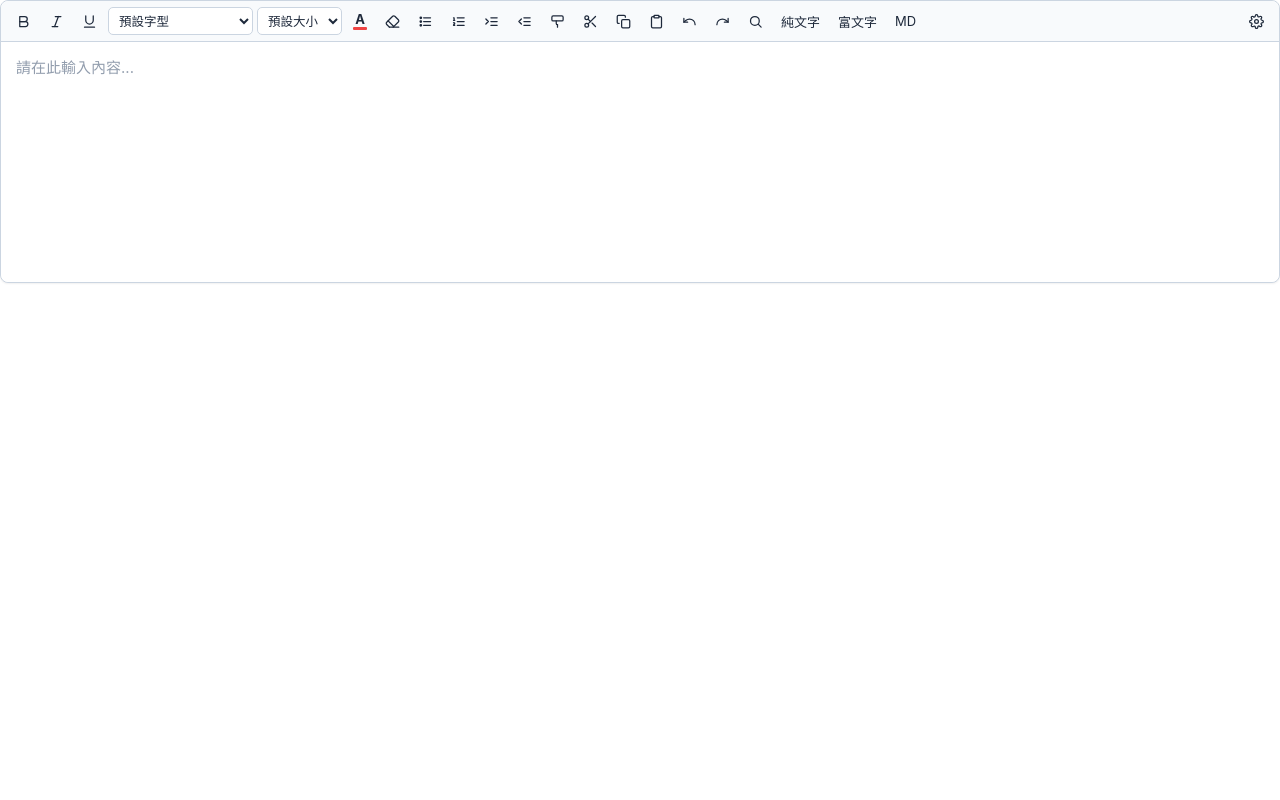
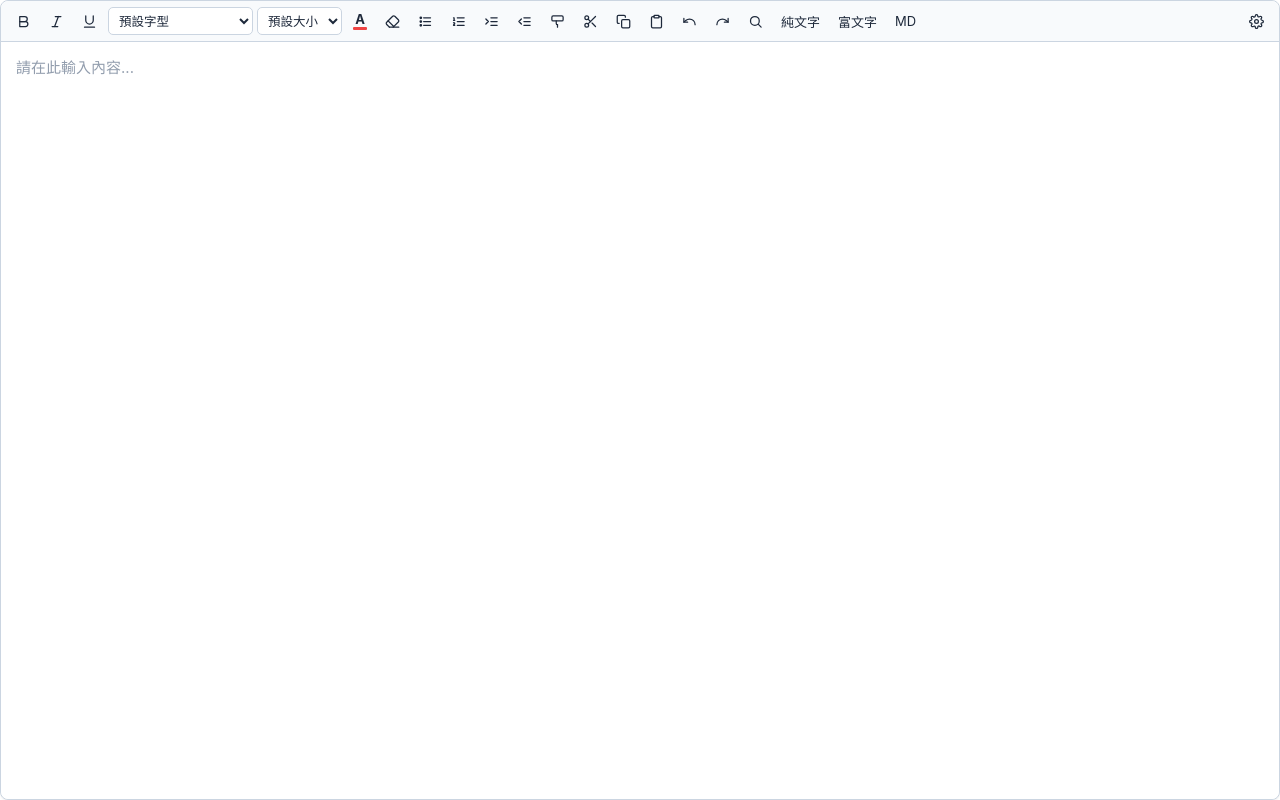
Before and after one commit to jack66ph/PlugEditor, a plain HTML site: page editor.html in a window 1280 px wide. Drawn offline with nearby package versions, Linux system fonts and the light colour scheme.

Commit message:
feat(editor): keep toolbar fixed and scroll editor area only / 固定工具列並改為文字編輯區獨立捲動

```diff
--- a/editor.html
+++ b/editor.html
@@ -111,8 +111,23 @@
       box-shadow: var(--shadow-sm);
     }
 
+    html.standalone-layout,
+    html.standalone-layout body {
+      height: 100%;
+      overflow: hidden;
+    }
+
+    html.standalone-layout .editor-shell {
+      height: 100%;
+      height: 100dvh;
+    }
+
     /* Toolbars Container */
     .toolbars-container {
+      position: sticky;
+      top: 0;
+      z-index: 20;
+      flex-shrink: 0;
       display: flex;
       flex-direction: column;
       background: var(--bg-toolbar);
@@ -333,6 +348,7 @@
 
     /* Find & Replace Bar */
     .find-replace-bar {
+      flex-shrink: 0;
       display: flex;
       flex-direction: column;
       gap: 5px;
@@ -480,6 +496,32 @@
       background: var(--bg-editor);
       border-bottom-left-radius: 8px;
       border-bottom-right-radius: 8px;
+    }
+
+    html.standalone-layout .editor-area-wrap {
+      flex: 1 1 auto;
+      min-height: 0;
+      overflow-y: auto;
+      display: flex;
+      flex-direction: column;
+      scrollbar-color: var(--scrollbar-thumb) transparent;
+    }
+
+    .editor-scroll-content {
+      position: relative;
+      flex: 1 0 auto;
+      display: flex;
+      flex-direction: column;
+    }
+
+    .editor-scroll-content .ql-container.ql-snow {
+      flex: 1 0 auto;
+      display: flex;
+      flex-direction: column;
+    }
+
+    .editor-scroll-content .ql-editor {
+      flex: 1 0 auto;
     }
 
     .editor-area-wrap.format-painter-active .ql-editor {
@@ -1209,6 +1251,7 @@
     }
 
     [data-layout="mobile"] .mobile-bottom-bar {
+      flex-shrink: 0;
       display: flex;
       align-items: center;
       justify-content: space-between;
@@ -1322,8 +1365,10 @@
       </div>
     </div>
     <div class="editor-area-wrap" id="editorAreaWrap">
-      <div class="find-highlight-layer" id="findHighlightLayer"></div>
-      <div id="quillEditor"></div>
+      <div class="editor-scroll-content" id="editorScrollContent">
+        <div class="find-highlight-layer" id="findHighlightLayer"></div>
+        <div id="quillEditor"></div>
+      </div>
     </div>
     <div class="mobile-bottom-bar" id="mobileBottomBar"></div>
   </div>
@@ -1406,6 +1451,10 @@
   <script>
     (function () {
       'use strict';
+
+      if (window.self === window.top) {
+        document.documentElement.classList.add('standalone-layout');
+      }
 
       const STORAGE_KEY = 'plugeditor_config_v1';
 
@@ -3301,7 +3350,7 @@
         findHighlightLayer.innerHTML = '';
         if (!isFindReplaceOpen() || findMatches.length === 0) return;
 
-        const wrapRect = editorAreaWrap.getBoundingClientRect();
+        const layerRect = findHighlightLayer.getBoundingClientRect();
         let activeRectEl = null;
 
         findMatches.forEach((m, idx) => {
@@ -3310,8 +3359,8 @@
           rects.forEach((r) => {
             const el = document.createElement('div');
             el.className = 'find-highlight-rect' + (isActive ? ' active' : '');
-            el.style.left = `${r.left - wrapRect.left}px`;
-            el.style.top = `${r.top - wrapRect.top}px`;
+            el.style.left = `${r.left - layerRect.left}px`;
+            el.style.top = `${r.top - layerRect.top}px`;
             el.style.width = `${r.width}px`;
             el.style.height = `${r.height}px`;
             findHighlightLayer.appendChild(el);
```
Also changed, not shown: 2 other files.
